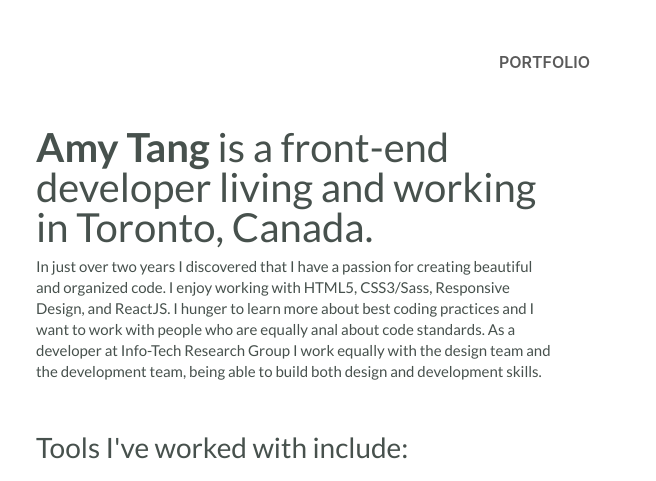
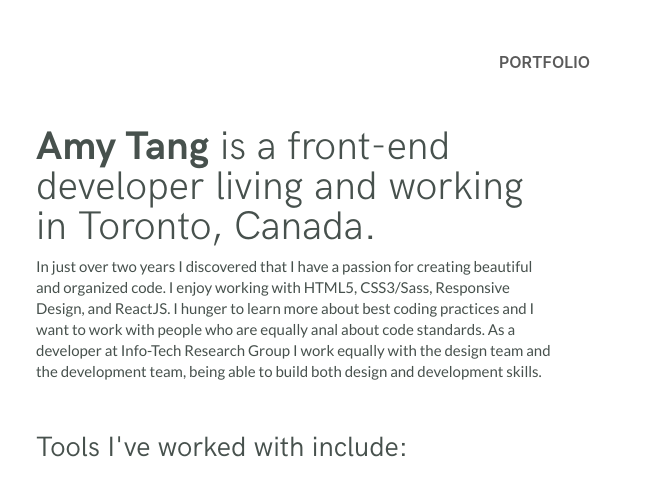
Before and after one commit to amytangcodes/site, a website: page app/index.html in a window 1280 px wide. Shown: the top 481 px of the page, 624-1280 px from the left. Drawn offline with nearby package versions, Linux system fonts and the light colour scheme; files that its build step writes are made by us from their sources.

Commit message:
adding grotesk font

```diff
--- a/src/scss/modules/_typography.scss
+++ b/src/scss/modules/_typography.scss
@@ -1,5 +1,5 @@
 @font-face {
-  font-family: 'Font-Name';
+  font-family: 'HK Grotesk';
   src: url('../fonts/font-name.eot');
   src: url('../fonts/font-name.eot?#iefix') format('embedded-opentype'),
        url('../fonts/font-name.woff') format('woff'),
@@ -7,6 +7,24 @@
        url('../fonts/font-name.svg#font-name') format('svg');
   font-weight: normal;
   font-style: normal;
+}
+
+@font-face {
+  font-family: 'HKGrotesk';
+  src: url("../components/hk-grotesk/HKGrotesk-Light.otf") format("opentype");
+  font-weight: 100;
+}
+
+@font-face {
+  font-family: 'HKGrotesk';
+  src: url("../components/hk-grotesk/HKGrotesk-Regular.otf") format("opentype");
+  font-weight: 400;
+}
+
+@font-face {
+  font-family: 'HKGrotesk';
+  src: url("../components/hk-grotesk/HKGrotesk-Bold.otf") format("opentype");
+  font-weight: bold;
 }
 
 
--- a/src/scss/modules/_vars.scss
+++ b/src/scss/modules/_vars.scss
@@ -1,5 +1,6 @@
 // FONTS
 $primary: 'Lato', sans-serif;
+$primary: 'HKGrotesk', sans-serif;
 $secondary: 'Open Sans', sans-serif;
 
 // Font Weights
@@ -18,6 +19,8 @@ $base: #5a5a5a;
 $secondary: #D0D3D8;
 $tertiary: #B8C0CD;
 $black: #222;
+
+$secondary-bg: #E8E8E8;
 
 $moderatecyan: #67949D;
 $darkcyan: #48798C;
```
Also changed, not shown: app/assets/components/hk-grotesk/HKGrotesk-Bold.otf (added), app/assets/components/hk-grotesk/HKGrotesk-Light.otf (added), app/assets/components/hk-grotesk/HKGrotesk-Regular.otf (added).
